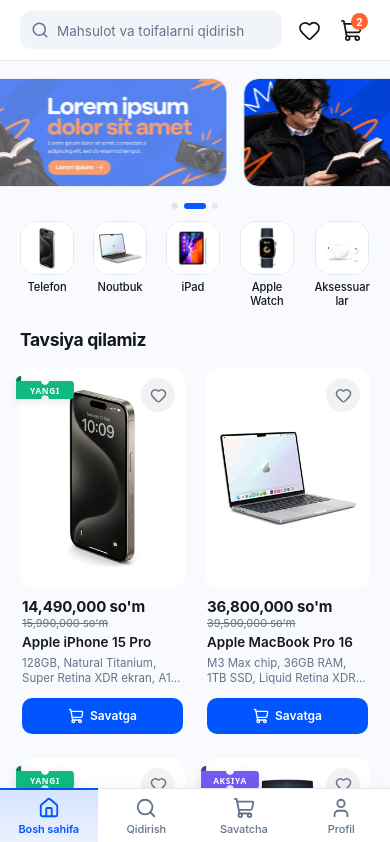
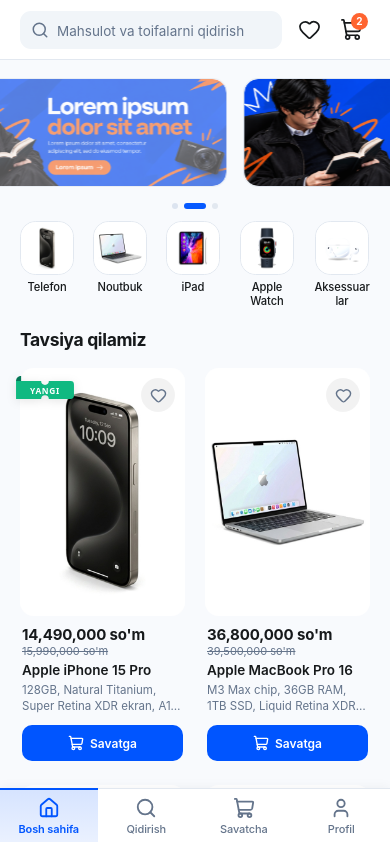
Before and after one commit to rakhimov-web/ecommerce, a React (Vite) app: page / in a window 390 px wide. Shown: the top 842 px of the page. Built offline with nearby package versions, Linux system fonts and the light colour scheme; a web font is replaced by a local one.

Commit message:
feat: 2/3 product card aspect ratio and pixel-matched header/menu content gaps

```diff
--- a/src/components/banner/bannerCarousel.module.css
+++ b/src/components/banner/bannerCarousel.module.css
@@ -1,7 +1,7 @@
 .bannerSection {
   width: 100%;
   position: relative;
-  margin: 1.2rem 0 1.6rem 0;
+  margin: 0 0 1.6rem 0;
   user-select: none;
   -webkit-user-select: none;
 }
@@ -158,7 +158,7 @@
 /* Responsive moslashuv */
 @media (max-width: 640px) {
   .bannerSection {
-    margin: 0.6rem 0 1.2rem 0;
+    margin: 0 0 1.2rem 0;
   }
 
   .slideCard {
--- a/src/components/header/header.module.css
+++ b/src/components/header/header.module.css
@@ -4,6 +4,7 @@
   left: 0;
   right: 0;
   width: 100%;
+  height: var(--header-height);
   z-index: 1000;
   background-color: var(--white);
   border-bottom: 1px solid var(--border);
@@ -19,10 +20,9 @@
   width: 100%;
   max-width: 1000px;
   margin: 0 auto;
-  /* Tepadan va pastdan qulay, mutanosib padding (defaultdan kengroq), chetlari 2.0rem */
-  padding: 1.2rem 2.0rem;
+  padding: 0 2.0rem;
   gap: 1.2rem;
-  height: 6.4rem;
+  height: 100%;
 }
 
 /* Qidiruv maydoni (Native app uslubida tinch va toza, nozik kulrang fon) */
@@ -154,10 +154,9 @@
 /* Mobil ekranlar uchun moslashuv */
 @media (max-width: 768px) {
   .container {
-    /* Mobilda tepadan va pastdan to'laqonli 1.1rem, ikkala chetdan aynan 2.0rem */
-    padding: 1.1rem 2.0rem;
+    padding: 0 2.0rem;
     gap: 0.8rem;
-    height: 6.0rem;
+    height: 100%;
   }
 
   .searchBox {
@@ -191,9 +190,9 @@
 
 @media (max-width: 360px) {
   .container {
-    padding: 0.9rem 1.6rem;
+    padding: 0 1.6rem;
     gap: 0.6rem;
-    height: 5.6rem;
+    height: 100%;
   }
 
   .iconBtn {
--- a/src/components/menu/menu.module.css
+++ b/src/components/menu/menu.module.css
@@ -19,7 +19,7 @@
   width: 100%;
   background-color: var(--white);
   border-top: 1px solid var(--border);
-  height: 5.6rem;
+  height: var(--menu-height);
   padding: 0 0 env(safe-area-inset-bottom, 0px);
   box-shadow: 0 -2px 10px rgba(0, 0, 0, 0.04);
   border-radius: 0;
--- a/src/components/products/ProductCard.jsx
+++ b/src/components/products/ProductCard.jsx
@@ -71,7 +71,7 @@ const ProductCard = ({ product }) => {
 
   return (
     <article className={styles.card}>
-      {/* 3/4 rasm freymi - Home pagedagi kabi studiosifat, toza yuzada */}
+      {/* 2/3 rasm freymi - Home pagedagi kabi studiosifat, toza yuzada */}
       <div
         className={styles.imageContainer}
         onPointerDown={handleImagePointerDown}
--- a/src/components/products/productGrid.module.css
+++ b/src/components/products/productGrid.module.css
@@ -1,7 +1,7 @@
 .section {
   width: 100%;
   max-width: 1000px;
-  margin: 1.6rem auto 3.6rem auto;
+  margin: 1.6rem auto 0 auto;
   /* Ekran ikkita cheti aynan 2.0rem qilib belgilandi */
   padding: 0 2rem;
   font-family: var(--font-primary);
@@ -49,11 +49,11 @@
   padding: 0;
 }
 
-/* 3/4 rasm freymi - MUTLAQO BORDERSIZ, TOZA STUDIO YUZASI */
+/* 2/3 flagman portret rasm freymi - MUTLAQO BORDERSIZ, TOZA STUDIO YUZASI */
 .imageContainer {
   position: relative;
   width: 100%;
-  aspect-ratio: 3 / 4;
+  aspect-ratio: 2 / 3;
   background-color: #ffffff;
   border-radius: 1.6rem;
   border: none !important; /* 1px border liniyasi butunlay olib tashlandi */
@@ -313,7 +313,7 @@
   .section {
     /* Mobilda chetlar aynan 2.0rem */
     padding: 0 2rem;
-    margin: 1.4rem auto 3rem auto;
+    margin: 1.4rem auto 0 auto;
   }
 
   .grid {
@@ -349,7 +349,7 @@
 @media (max-width: 480px) {
   .section {
     padding: 0 2rem;
-    margin: 1.2rem auto 2.6rem auto;
+    margin: 1.2rem auto 0 auto;
   }
 
   .sectionTitle {
@@ -392,7 +392,7 @@
 @media (max-width: 360px) {
   .section {
     padding: 0 1.6rem;
-    margin: 1rem auto 2.2rem auto;
+    margin: 1rem auto 0 auto;
   }
 
   .grid {
--- a/src/components/skeleton/ProductGridSkeleton.jsx
+++ b/src/components/skeleton/ProductGridSkeleton.jsx
@@ -10,7 +10,7 @@ const ProductGridSkeleton = () => {
       <div className={styles.productGrid}>
         {[1, 2, 3, 4, 5, 6, 7, 8].map((item) => (
           <div key={item} className={styles.productCard}>
-            {/* 3/4 rasm ramkasi */}
+            {/* 2/3 rasm ramkasi */}
             <div className={`${styles.imageSkeleton} ${styles.shimmer}`} />
 
             {/* Matn va narx skeleti */}
--- a/src/components/skeleton/skeleton.module.css
+++ b/src/components/skeleton/skeleton.module.css
@@ -29,7 +29,7 @@
 
 .bannerSection {
   width: 100%;
-  margin: 1.2rem 0 2.2rem 0;
+  margin: 0 0 2.2rem 0;
   user-select: none;
   -webkit-user-select: none;
 }
@@ -65,7 +65,7 @@
 
 @media (max-width: 640px) {
   .bannerSection {
-    margin: 0.8rem 0 1.6rem 0;
+    margin: 0 0 1.6rem 0;
   }
 
   .bannerCard {
@@ -177,7 +177,7 @@
 .productSection {
   width: 100%;
   max-width: 1000px;
-  margin: 1.6rem auto 3.6rem auto;
+  margin: 1.6rem auto 0 auto;
   padding: 0 2.0rem;
   user-select: none;
   -webkit-user-select: none;
@@ -208,10 +208,10 @@
   padding: 0;
 }
 
-/* 3/4 rasm joyi */
+/* 2/3 rasm joyi */
 .imageSkeleton {
   width: 100%;
-  aspect-ratio: 3 / 4;
+  aspect-ratio: 2 / 3;
   border-radius: 1.6rem;
   overflow: hidden;
 }
@@ -257,7 +257,7 @@
 @media (max-width: 768px) {
   .productSection {
     padding: 0 2.0rem;
-    margin: 1.4rem auto 3.0rem auto;
+    margin: 1.4rem auto 0 auto;
   }
 
   .productGrid {
@@ -282,7 +282,7 @@
 @media (max-width: 480px) {
   .productSection {
     padding: 0 2.0rem;
-    margin: 1.2rem auto 2.6rem auto;
+    margin: 1.2rem auto 0 auto;
   }
 
   .productGrid {
@@ -306,7 +306,7 @@
 @media (max-width: 360px) {
   .productSection {
     padding: 0 1.6rem;
-    margin: 1.0rem auto 2.2rem auto;
+    margin: 1.0rem auto 0 auto;
   }
 
   .productGrid {
--- a/src/index.css
+++ b/src/index.css
@@ -51,6 +51,31 @@
   --icon-lg: 2.4rem;     /* 24px - Katta harakat ikonkasi */
 
   --touch-target: 4.4rem; /* 44px - Apple HIG minimal sensor bosish maydoni */
+
+  /* ========================================
+     UNIFIED APP LAYOUT CONSTANTS (PIXEL MATCHED)
+     ======================================== */
+  --header-height: 6.4rem;      /* 64px desktop */
+  --menu-height: 5.6rem;        /* 56px desktop va mobil */
+  --content-gap-top: 1.6rem;    /* 16px desktop */
+  --content-gap-bottom: 3.6rem; /* 36px desktop */
+}
+
+@media (max-width: 768px) {
+  :root {
+    --header-height: 6.0rem;      /* 60px mobil */
+    --content-gap-top: 1.4rem;    /* 14px mobil */
+    --content-gap-bottom: 3.2rem; /* 32px mobil */
+  }
+}
+
+@media (max-width: 360px) {
+  :root {
+    --header-height: 5.6rem;      /* 56px kichik mobil */
+    --menu-height: 5.2rem;        /* 52px kichik mobil */
+    --content-gap-top: 1.2rem;    /* 12px kichik mobil */
+    --content-gap-bottom: 2.8rem; /* 28px kichik mobil */
+  }
 }
 
 /* ========================================
--- a/src/pages/home/Home.jsx
+++ b/src/pages/home/Home.jsx
@@ -7,6 +7,7 @@ import ProductGrid from "../../components/products/ProductGrid";
 import BannerSkeleton from "../../components/skeleton/BannerSkeleton";
 import CategorySkeleton from "../../components/skeleton/CategorySkeleton";
 import ProductGridSkeleton from "../../components/skeleton/ProductGridSkeleton";
+import styles from "./home.module.css";
 
 import bannerImg from "../../assets/images/banner.png";
 import telefonImg from "../../assets/categories/telefon.png";
@@ -64,11 +65,9 @@ const Home = ({ isActive = true, onSearchClick, onCategoryClick }) => {
   }, []);
 
   return (
-    <div
-      style={{ paddingTop: "68px", paddingBottom: "76px", minHeight: "100vh" }}
-    >
+    <div className={styles.homeContainer}>
       <Header onSearchClick={onSearchClick} />
-      <main>
+      <main className={styles.mainContent}>
         <AnimatePresence mode="wait">
           {loading ? (
             <motion.div
@@ -99,7 +98,7 @@ const Home = ({ isActive = true, onSearchClick, onCategoryClick }) => {
               {/* Asosiy toifalar (Telefon, Noutbuk, iPad, Apple Watch, Aksessuarlar) */}
               <CategoryGrid onCategoryClick={onCategoryClick} />
 
-              {/* Tavsiya qilingan mahsulotlar (3/4 aspect ratio, 2 ustunli mobil panjara) */}
+              {/* Tavsiya qilingan mahsulotlar (2/3 flagman aspect ratio, 2 ustunli mobil panjara) */}
               <ProductGrid />
             </motion.div>
           )}
--- /dev/null
+++ b/src/pages/home/home.module.css
@@ -0,0 +1,16 @@
+.homeContainer {
+  width: 100%;
+  min-height: 100vh;
+  background-color: var(--background);
+  padding-top: var(--header-height);
+  padding-bottom: calc(var(--menu-height) + env(safe-area-inset-bottom, 0px));
+  font-family: var(--font-primary);
+  user-select: none;
+  -webkit-user-select: none;
+}
+
+.mainContent {
+  width: 100%;
+  padding-top: var(--content-gap-top);
+  padding-bottom: var(--content-gap-bottom);
+}
--- a/src/pages/search/searchPage.module.css
+++ b/src/pages/search/searchPage.module.css
@@ -2,8 +2,8 @@
   width: 100%;
   min-height: 100vh;
   background-color: var(--background);
-  padding-top: 68px;
-  padding-bottom: 76px;
+  padding-top: var(--header-height);
+  padding-bottom: calc(var(--menu-height) + env(safe-area-inset-bottom, 0px));
   font-family: var(--font-primary);
   user-select: none;
   -webkit-user-select: none;
@@ -19,6 +19,7 @@
   left: 0;
   right: 0;
   width: 100%;
+  height: var(--header-height);
   z-index: 1000;
   background-color: var(--white);
   border-bottom: 1px solid var(--border);
@@ -32,9 +33,9 @@
   width: 100%;
   max-width: 1000px;
   margin: 0 auto;
-  padding: 1.2rem 2.0rem;
+  padding: 0 2.0rem;
   gap: 1.2rem;
-  height: 6.4rem;
+  height: 100%;
 }
 
 /* Home sahifasidagi iconBtn bilan 1-ga 1 mos ortga qaytish tugmasi */
@@ -146,7 +147,7 @@
   width: 100%;
   max-width: 1000px;
   margin: 0 auto;
-  padding: 1.2rem 2.0rem 3.6rem 2.0rem;
+  padding: var(--content-gap-top) 2.0rem var(--content-gap-bottom) 2.0rem;
 }
 
 .defaultView {
@@ -278,7 +279,7 @@
    ============================================================ */
 
 .categorySection {
-  margin-bottom: 2.6rem;
+  margin-bottom: 0;
 }
 
 .categorySectionTitle {
@@ -520,15 +521,10 @@
 }
 
 @media (max-width: 768px) {
-  .searchPageContainer {
-    padding-top: 68px;
-    padding-bottom: 76px;
-  }
-
   .headerContent {
-    padding: 1.1rem 2.0rem;
+    padding: 0 2.0rem;
     gap: 0.8rem;
-    height: 6.0rem;
+    height: 100%;
   }
 
   .backButton {
@@ -551,7 +547,7 @@
   }
 
   .mainContent {
-    padding: 1.0rem 2.0rem 3.6rem 2.0rem;
+    padding: var(--content-gap-top) 2.0rem var(--content-gap-bottom) 2.0rem;
   }
 
   .productGrid {
@@ -571,7 +567,7 @@
 
 @media (max-width: 480px) {
   .mainContent {
-    padding: 1.0rem 2.0rem 3.6rem 2.0rem;
+    padding: var(--content-gap-top) 2.0rem var(--content-gap-bottom) 2.0rem;
   }
 
   .productGrid {
@@ -580,15 +576,10 @@
 }
 
 @media (max-width: 360px) {
-  .searchPageContainer {
-    padding-top: 68px;
-    padding-bottom: 76px;
-  }
-
   .headerContent {
-    padding: 0.9rem 1.4rem;
+    padding: 0 1.4rem;
     gap: 0.6rem;
-    height: 5.6rem;
+    height: 100%;
   }
 
   .backButton {
@@ -597,7 +588,7 @@
   }
 
   .mainContent {
-    padding: 1.0rem 1.6rem 3.6rem 1.6rem;
+    padding: var(--content-gap-top) 1.6rem var(--content-gap-bottom) 1.6rem;
   }
 
   .productGrid {
```
